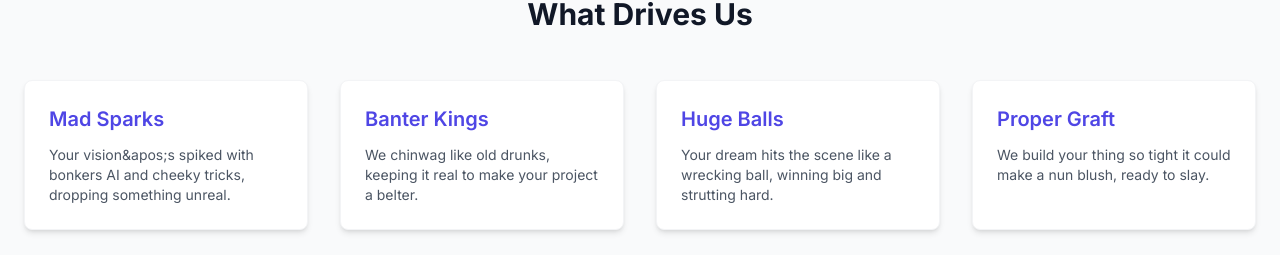
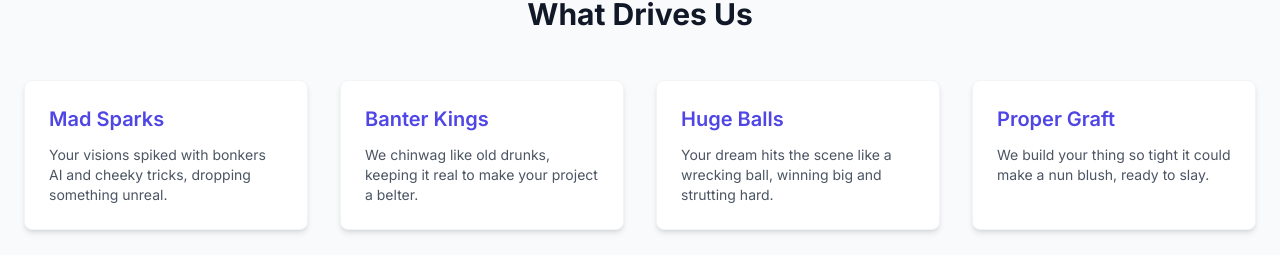
Before and after one commit to Vispaico/vispaico-frontend, a Next.js app: page /about in a window 1280 px wide. Shown: the part 908-1163 px from the top of the page. Built offline with nearby package versions, Linux system fonts and the light colour scheme.

Commit message:
apostrophe fix

```diff
--- a/src/components/AboutPageClient.tsx
+++ b/src/components/AboutPageClient.tsx
@@ -14,7 +14,7 @@ const teamMembers = [
     { name: "Leroy Anh Minh", role: "Inspiration Engineer", img: "https://vispaico.com/wp-content/uploads/2025/04/leroy.webp", bio: "Inspirations for a better world..." },
 ];
 const coreValues = [
-    { title: "Mad Sparks", description: "Your vision&apos;s spiked with bonkers AI and cheeky tricks, dropping something unreal." },
+    { title: "Mad Sparks", description: "Your visions spiked with bonkers AI and cheeky tricks, dropping something unreal." },
     { title: "Banter Kings", description: "We chinwag like old drunks, keeping it real to make your project a belter." },
     { title: "Huge Balls", description: "Your dream hits the scene like a wrecking ball, winning big and strutting hard." },
     { title: "Proper Graft", description: "We build your thing so tight it could make a nun blush, ready to slay." },
```
